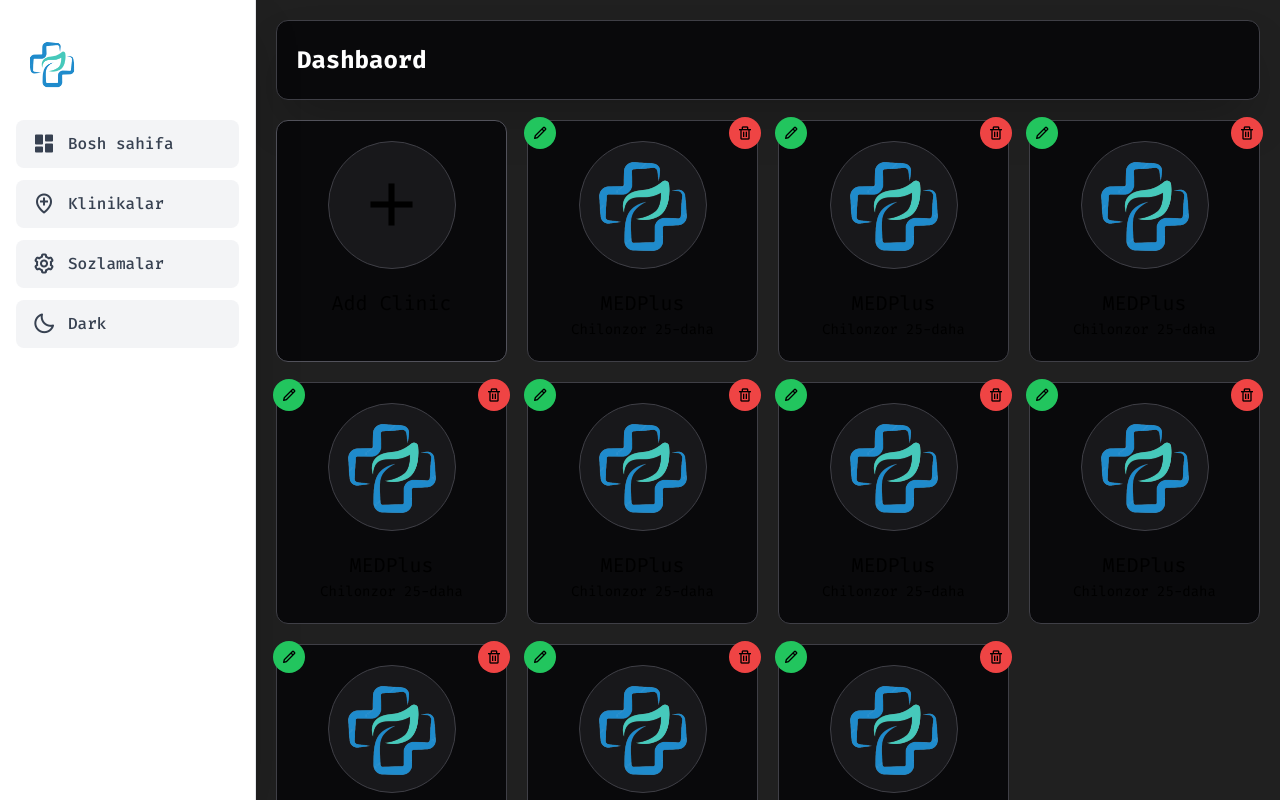
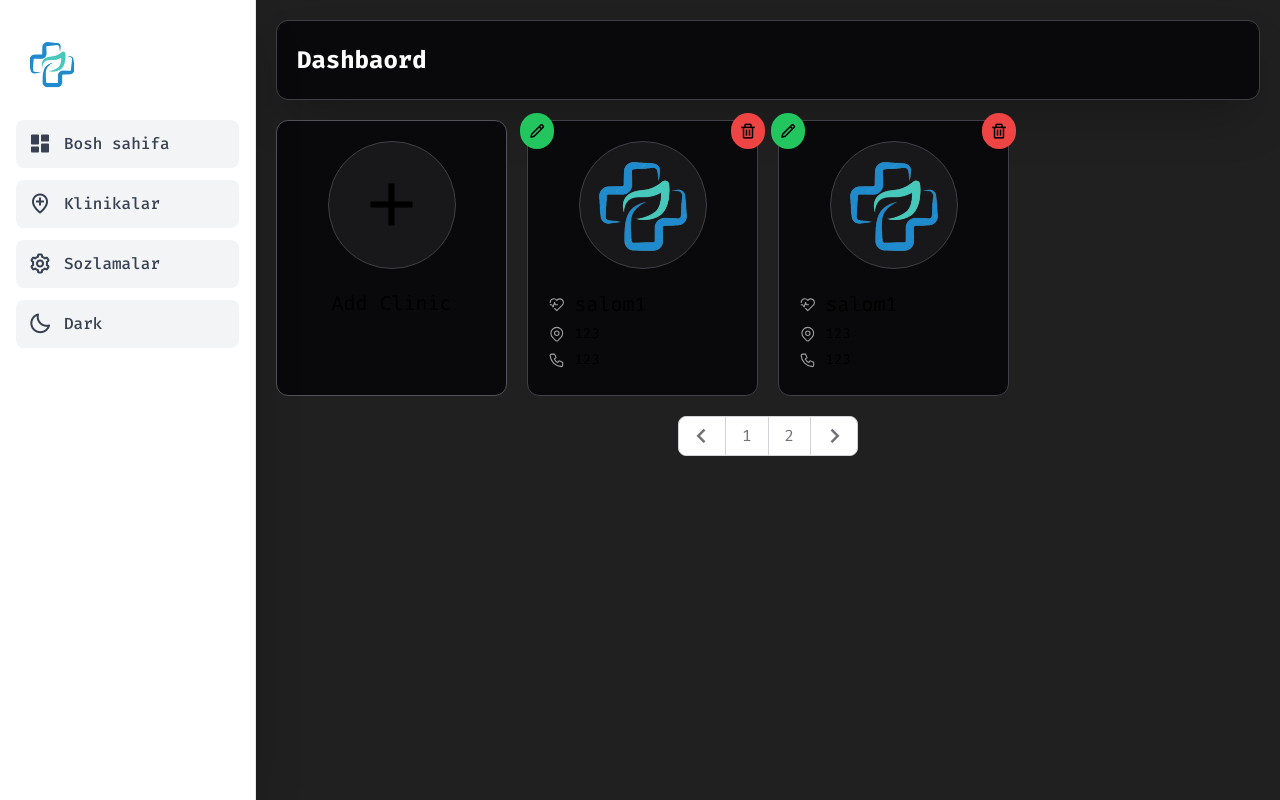
Before and after one commit to vuex-team-contest-3/vuex-team-contest-3-frontend, a Vue app: page /admin/clinics in a window 1280 px wide. Built offline with nearby package versions, Linux system fonts and the light colour scheme.

Commit message:
end of pagination & edit clinic

```diff
--- /dev/null
+++ b/src/components/ClineCard.vue
@@ -0,0 +1,84 @@
+<script setup>
+import { useClinic } from "@/stores/clinic";
+import { ref, reactive } from "vue";
+const { isUser, data } = defineProps(["isUser", "data"]);
+
+const updateId = ref(null);
+const updatedData = reactive({
+	name: data.name,
+	address: data.address,
+	img: data.img,
+	phone: data.phone,
+});
+console.log(updatedData);
+const clinic_store = useClinic();
+
+const updateClinic = () => {
+	clinic_store.UPDATE_CLINIC(updateId.value);
+};
+</script>
+
+<template>
+	<div>
+		<div
+			class="rounded-xl border border-zinc-700 hover:border-zinc-500 bg-zinc-950 hover:bg-zinc-900 text-center dark:text-white p-5 cursor-pointer hover:shadow-xl duration-300 relative">
+			<i
+				v-if="isUser == 0"
+				class="text-lg bg-red-500 px-2 p-1 absolute bx bx-trash -top-2 -right-2 rounded-full"></i>
+			<i
+				v-if="isUser == 0 && !updateId"
+				@click="() => (updateId = data.id)"
+				class="text-lg bg-green-500 px-2 p-1 absolute bx bx-pencil -top-2 -left-2 rounded-full"></i>
+			<i
+				v-if="isUser == 0 && updateId"
+				@click="() => (updateId = null)"
+				class="text-lg bg-blue-500 px-2 p-1 absolute bx bx-check -top-2 -left-2 rounded-full"></i>
+
+			<img
+				src="@/assets/logo.png"
+				class="mb-5 h-32 w-32 mx-auto bg-zinc-900 border border-zinc-700 rounded-full"
+				alt="" />
+			<div class="flex items-center mb-1">
+				<HeartMedIcon />
+				<input
+					class="px-1 text-xl border border-transparent ml-1 bg-transparent w-full outline-none"
+					:class="updateId ? ' border-zinc-600 rounded-md' : 'cursor-pointer'"
+					:readonly="!updateId"
+					:value="updatedData.name"
+					:v-model="updatedData.name" />
+			</div>
+			<div class="flex items-center mb-1">
+				<LocationIcon />
+				<input
+					class="px-1 text-sm border border-transparent ml-1 bg-transparent w-full outline-none"
+					:class="updateId ? ' border-zinc-600 rounded-md' : 'cursor-pointer'"
+					:readonly="!updateId"
+					:value="updatedData.address"
+					:v-model="updatedData.address" />
+			</div>
+			<div class="flex items-center mb-1">
+				<PhoneIcon />
+				<input
+					class="px-1 text-sm border border-transparent ml-1 bg-transparent w-full outline-none"
+					:class="updateId ? ' border-zinc-600 rounded-md' : 'cursor-pointer'"
+					:readonly="!updateId"
+					:value="updatedData.phone"
+					:v-model="updatedData.phone" />
+			</div>
+			<div v-if="isUser == 1" class="flex items-center justify-between pt-2">
+				<div class="flex items-center justify-between gap-2">
+					<i
+						class="text-red-500 bx bxs-heart text-xl hover:scale-125 duration-150"></i>
+					<!-- <i class="bx bx-heart text-xl hover:scale-125 duration-150"></i> -->
+					<span class="text-sm">17</span>
+				</div>
+				<div class="">
+					<!-- <i class="text-xl hover:scale-125 duration-150 bx bx-bookmark"></i> -->
+					<i class="text-xl hover:scale-125 duration-150 bx bxs-bookmark"></i>
+				</div>
+			</div>
+		</div>
+	</div>
+</template>
+
+<style scoped></style>
--- /dev/null
+++ b/src/components/LoadingCards.vue
@@ -0,0 +1,28 @@
+<script setup></script>
+
+<template>
+	<div>
+		<div
+			class="animate-pulse rounded-xl border border-zinc-700 hover:border-zinc-500 bg-zinc-950 hover:bg-zinc-900 text-center dark:text-white p-5 cursor-pointer hover:shadow-xl duration-300 relative">
+			<i
+				class="mb-5 h-32 w-32 mx-auto dark:bg-zinc-700 animate-pulse border border-zinc-700 rounded-full bx bx-image text-5xl flex items-center justify-center text-zinc-400"></i>
+			<div class="flex items-center mb-1">
+				<HeartMedIcon />
+				<span
+					class="h-2.5 bg-zinc-200 rounded-full dark:bg-zinc-700 w-full mx-2 animate-pulse"></span>
+			</div>
+			<div class="flex items-center mb-1">
+				<LocationIcon />
+				<span
+					class="h-2.5 bg-zinc-200 rounded-full dark:bg-zinc-700 w-full mx-2 animate-pulse"></span>
+			</div>
+			<div class="flex items-center mb-1">
+				<PhoneIcon />
+				<span
+					class="h-2.5 bg-zinc-200 rounded-full dark:bg-zinc-700 w-full mx-2 animate-pulse"></span>
+			</div>
+		</div>
+	</div>
+</template>
+
+<style scoped></style>
--- a/src/components/Pagination.vue
+++ b/src/components/Pagination.vue
@@ -1,32 +1,11 @@
-<script setup></script>
+<script setup>
+const { page, data } = defineProps(["page", "data"]);
+console.log(data.length);
+page.currentPage = 2;
+</script>
 
 <template>
-	<nav aria-label="Page navigation example">
-		<ul
-			class="flex items-center justify-center -space-x-px h-10 text-base mt-5">
-			<li>
-				<a
-					href="#"
-					class="flex items-center justify-center px-2 h-10 ml-0 leading-tight text-zinc-500 bg-white border border-zinc-300 rounded-l-lg hover:bg-zinc-100 hover:text-zinc-700 dark:bg-zinc-800 dark:border-zinc-700 dark:text-zinc-400 dark:hover:bg-zinc-700 dark:hover:text-white">
-					<i class="bx bx-chevron-left text-3xl"></i>
-				</a>
-			</li>
-			<li v-for="el in 5">
-				<a
-					href="#"
-					class="flex items-center justify-center px-4 h-10 leading-tight text-zinc-500 bg-white border border-zinc-300 hover:bg-zinc-100 hover:text-zinc-700 dark:bg-zinc-800 dark:border-zinc-700 dark:text-zinc-400 dark:hover:bg-zinc-700 dark:hover:text-white"
-					>{{ el }}</a
-				>
-			</li>
-			<li>
-				<a
-					href="#"
-					class="flex items-center justify-center px-2 h-10 ml-0 leading-tight text-zinc-500 bg-white border border-zinc-300 rounded-r-lg hover:bg-zinc-100 hover:text-zinc-700 dark:bg-zinc-800 dark:border-zinc-700 dark:text-zinc-400 dark:hover:bg-zinc-700 dark:hover:text-white">
-					<i class="bx bx-chevron-right text-3xl"></i>
-				</a>
-			</li>
-		</ul>
-	</nav>
+
 </template>
 
 <style scoped></style>
--- a/src/components/Sidebar.vue
+++ b/src/components/Sidebar.vue
@@ -8,31 +8,34 @@ const mode = useMode();
 <template>
 	<div>
 		<aside
-			class="flex flex-col duration-300 w-64 h-screen px-4 py-8 overflow-y-auto bg-white border-r dark:bg-zinc-950 dark:border-gray-700 shadow-2xl group absolute">
+			class="flex flex-col duration-300 lg:w-64 sm:w-20 h-screen px-4 py-8 overflow-y-auto bg-white border-r dark:bg-zinc-950 dark:border-gray-700 shadow-2xl group absolute">
 			<a
 				href="/admin"
 				class="pl-1 mx-auto flex items-center justify-start w-full gap-2 text-white">
-				<img class="w-auto h-16 duration-300" src="@/assets/logo.png" alt="" />
-				<h1 class="text-2xl block">ClineApp</h1>
+				<img
+					class="w-auto h-16 duration-300 object-cover"
+					src="@/assets/logo.png"
+					alt="" />
+				<h1 class="hidden lg:block text-2xl">ClineApp</h1>
 			</a>
 			<div class="flex flex-col justify-between flex-1 mt-6">
 				<nav>
 					<router-link
 						v-for="el in menus"
-						class="flex items-center px-4 py-2 mb-3 text-gray-700 bg-gray-100 rounded-lg dark:bg-gray-800 dark:text-gray-200"
+						class="flex items-center px-3 py-2 mb-3 text-gray-700 bg-gray-100 rounded-lg dark:bg-gray-800 dark:text-gray-200"
 						:to="el.path">
 						<i class="text-2xl" :class="el.icon"></i>
-						<span class="mx-3 text-md font-medium block">
+						<span class="hidden lg:block mx-3 text-md font-medium">
 							{{ el.name }}
 						</span>
 					</router-link>
 					<button
 						@click="mode.changeMode"
-						class="flex items-center w-full px-4 py-2 mb-3 text-gray-700 bg-gray-100 rounded-lg dark:bg-gray-800 dark:text-gray-200">
+						class="flex items-center w-full px-3 py-2 mb-3 text-gray-700 bg-gray-100 rounded-lg dark:bg-gray-800 dark:text-gray-200">
 						<i
 							class="text-2xl"
 							:class="mode.mode ? 'bx bx-sun' : 'bx bx-moon'"></i>
-						<span class="mx-3 text-md font-medium block">
+						<span class="hidden lg:block mx-3 text-md font-medium">
 							{{ mode.mode ? "Light" : "Dark" }}
 						</span>
 					</button>
--- /dev/null
+++ b/src/stores/clinic.js
@@ -0,0 +1,34 @@
+import { reactive, ref, computed } from "vue";
+import { defineStore } from "pinia";
+
+export const useClinic = defineStore("clinic", () => {
+	const store = reactive({
+		data: [
+			{ name: "salom1", address: "123", phone: "123" },
+			{ name: "salom1", address: "123", phone: "123" },
+			{ name: "salom2", address: "123", phone: "123" },
+			{ name: "salom2", address: "123", phone: "123" },
+		],
+		load: false,
+	});
+
+	const GET_CLINIC = () => {};
+
+	const ADD_CLINIC = (data) => {
+		console.log(data);
+		store.data.push(data);
+	};
+
+	const UPDATE_CLINIC = (id, data) => {
+		for (const i in store.data) {
+			if (store.data[i].id == id) {
+				store.data[i] = data;
+			}
+		}
+	};
+
+	const CLINICS = computed(() => store.data);
+	const LOAD = computed(() => store.load);
+
+	return { CLINICS, LOAD, GET_CLINIC, ADD_CLINIC, UPDATE_CLINIC };
+});
--- a/src/stores/mode.js
+++ b/src/stores/mode.js
@@ -3,7 +3,6 @@ import { defineStore } from "pinia";
 
 export const useMode = defineStore("counter", () => {
 	const mode = ref(JSON.parse(localStorage.getItem("mode")));
-	console.log(mode.value);
 
 	const changeMode = () => {
 		if (mode.value == true) {
--- a/src/views/Admin/Clinics.vue
+++ b/src/views/Admin/Clinics.vue
@@ -1,27 +1,38 @@
 <script setup>
 import { ref, reactive } from "vue";
+import { useClinic } from "@/stores/clinic";
+import LoadingCards from "../../components/LoadingCards.vue";
+
+const clinic_store = useClinic();
+const page = reactive({
+	currentPage: 1,
+	itemsPerPage: 2,
+});
 const addClinicModal = ref(false);
 
 const newClinic = reactive({
 	name: "",
 	address: "",
 	img: "",
-	call_center: "",
-	location: "",
+	phone: "",
 });
 
 const resetFormClinic = () => {
 	addClinicModal.value = !addClinicModal.value;
 	for (const i in newClinic) newClinic[i] = "";
 };
-const location = ref("");
+
+const addNewClinic = () => {
+	clinic_store.ADD_CLINIC({ id: Date.now(), ...newClinic });
+	resetFormClinic();
+};
 </script>
 
 <template>
 	<!-- ADD QUESTION MODAL -->
 	<div
-		class="absolute w-full h-screen bg-black/70 top-0 left-0 flex items-center justify-center z-50"
-		:class="addClinicModal ? '' : 'hidden'">
+		class="absolute w-full h-screen bg-black/70 left-0 flex items-center justify-center z-50 duration-300"
+		:class="addClinicModal ? 'top-0' : '-top-full'">
 		<div class="relative w-full max-w-2xl max-h-full">
 			<!-- Modal content -->
 			<div
@@ -36,11 +47,11 @@ const location = ref("");
 					<h3 class="mb-4 text-xl font-medium text-gray-900 dark:text-white">
 						Add new Clinic
 					</h3>
-					<div class="flex gap-5 mb-5">
+					<form class="flex gap-5 mb-5">
 						<div class="w-[40%] flex items-center justify-center">
 							<label
 								for="image"
-								class="flex items-center justify-center h-36 w-36 bg-zinc-950 rounded-full mx-auto cursor-pointer border border-zinc-700">
+								class="flex items-center justify-center h-44 w-44 bg-zinc-950 rounded-full mx-auto cursor-pointer border border-zinc-700">
 								<img v-if="newClinic.img" src="@/assets/logo.png" alt="" />
 								<i v-else class="text-7xl text-white bx bx-upload"></i>
 							</label>
@@ -61,7 +72,7 @@ const location = ref("");
 									type="text"
 									id="full_name"
 									class="bg-gray-50 border border-gray-300 text-gray-900 text-sm rounded-lg focus:ring-blue-500 focus:border-blue-500 block w-full p-2.5 dark:bg-gray-600 dark:border-gray-600 dark:placeholder-gray-400 dark:text-white dark:focus:ring-blue-500 dark:focus:border-blue-500 outline-none"
-									placeholder="Shoxmed	"
+									placeholder="Shoxmed"
 									required
 									v-model="newClinic.name" />
 							</div>
@@ -78,15 +89,21 @@ const location = ref("");
 									required
 									v-model="newClinic.phone" />
 							</div>
+							<div>
+								<label
+									class="block mb-2 text-sm font-medium text-blue-900 dark:text-blue-300 dark:bg-blue-500/20 bg-blue-300 rounded-md text-center p-1">
+									Address
+								</label>
+								<input
+									type="text"
+									id="address"
+									class="bg-gray-50 border border-gray-300 text-gray-900 text-sm rounded-lg focus:ring-blue-500 focus:border-blue-500 block w-full p-2.5 dark:bg-gray-600 dark:border-gray-600 dark:placeholder-gray-400 dark:text-white dark:focus:ring-blue-500 dark:focus:border-blue-500 outline-none"
+									placeholder="Chilonzor 12-daha"
+									required
+									v-model="newClinic.address" />
+							</div>
 						</div>
-					</div>
-					<div class="mb-5">
-						<iframe
-							class="h-32 w-full rounded-lg"
-							src="https://www.google.com/maps/place/%D0%90%D0%BB-%D0%91%D1%83%D1%85%D0%BE%D1%80%D0%B8%D0%B9+%D0%B6%D0%BE%D0%BC%D0%B5%D1%8A+%D0%BC%D0%B0%D1%81%D0%B6%D0%B8%D0%B4%D0%B8/@40.763392,72.3419136,13z/data=!4m6!3m5!1s0x38bcec59a47bc3a5:0x75e885f916897c12!8m2!3d40.7642412!4d72.3825151!16s%2Fg%2F11f1pfb5py?entry=ttu"
-							frameborder="0"
-							allowfullscreen></iframe>
-					</div>
+					</form>
 
 					<div class="flex items-center justify-between">
 						<button
@@ -98,7 +115,7 @@ const location = ref("");
 						<button
 							type="submit"
 							class="w-40 text-white bg-blue-700 hover:bg-blue-800 font-medium rounded-lg text-sm px-5 py-2 text-center dark:bg-blue-600 dark:hover:bg-blue-700"
-							@click="addTest">
+							@click="addNewClinic">
 							Qo'shish
 						</button>
 					</div>
@@ -115,27 +132,54 @@ const location = ref("");
 					class="h-32 w-32 flex items-center justify-center mx-auto text-7xl rounded-full bx bx-plus bg-zinc-900 border border-zinc-700 mb-5"></i>
 				<span class="text-xl">Add Clinic</span>
 			</div>
-			<div
-				v-for="el in 10"
-				class="rounded-xl border border-zinc-700 hover:border-zinc-500 bg-zinc-950 hover:bg-zinc-900 text-center dark:text-white p-5 cursor-pointer hover:shadow-xl duration-300 relative">
-				<i
-					class="bg-red-500 p-2 absolute bx bx-trash -top-1 -right-1 rounded-full"></i>
-				<i
-					class="bg-green-500 p-2 absolute bx bx-pencil -top-1 -left-1 rounded-full"></i>
-
-				<img
-					src="@/assets/logo.png"
-					class="mb-5 h-32 w-32 mx-auto bg-zinc-900 border border-zinc-700 rounded-full"
-					alt="" />
-				<span class="text-xl">MEDPlus</span>
-				<div class="">
-					<i class="bx bx-location"></i>
-					<span class="text-sm">Chilonzor 25-daha</span>
-				</div>
-			</div>
+			<ClineCard
+				v-if="!clinic_store.LOAD"
+				v-for="el in clinic_store.CLINICS.slice(
+					(page.currentPage - 1) * page.itemsPerPage,
+					(page.currentPage - 1) * page.itemsPerPage + page.itemsPerPage
+				)"
+				:data="el"
+				isUser="0" />
+			<LoadingCards v-else v-for="el in 4" />
 		</div>
 
-		<Pagination />
+		<nav>
+			<div
+				class="flex items-center justify-center -space-x-px h-10 text-base mt-5">
+				<button
+					@click="
+						() => {
+							page.currentPage > 1 ? page.currentPage-- : 0;
+						}
+					"
+					class="outline-none flex items-center justify-center px-2 h-10 ml-0 leading-tight text-zinc-500 bg-white border border-zinc-300 rounded-l-lg hover:bg-zinc-100 hover:text-zinc-700 dark:bg-zinc-800 dark:border-zinc-700 dark:text-zinc-400 dark:hover:bg-zinc-700 dark:hover:text-white">
+					<i class="bx bx-chevron-left text-3xl"></i>
+				</button>
+				<button
+					v-for="el in Math.ceil(
+						clinic_store.CLINICS.length / page.itemsPerPage
+					)"
+					@click="() => (page.currentPage = el)"
+					:class="
+						page.currentPage == el ? 'dark:bg-gray-900' : 'dark:bg-gray-800'
+					"
+					class="outline-none flex items-center justify-center px-4 h-10 leading-tight text-zinc-500 bg-white border border-zinc-300 hover:bg-zinc-100 hover:text-zinc-700 dark:bg-zinc-800 dark:border-zinc-700 dark:text-zinc-400 dark:hover:bg-zinc-700 dark:hover:text-white">
+					{{ el }}
+				</button>
+				<button
+					@click="
+						() => {
+							page.currentPage <
+							Math.ceil(clinic_store.CLINICS.length / page.itemsPerPage)
+								? page.currentPage++
+								: 0;
+						}
+					"
+					class="outline-none flex items-center justify-center px-2 h-10 ml-0 leading-tight text-zinc-500 bg-white border border-zinc-300 rounded-r-lg hover:bg-zinc-100 hover:text-zinc-700 dark:bg-zinc-800 dark:border-zinc-700 dark:text-zinc-400 dark:hover:bg-zinc-700 dark:hover:text-white">
+					<i class="bx bx-chevron-right text-3xl"></i>
+				</button>
+			</div>
+		</nav>
 	</div>
 </template>
 
--- a/src/views/Admin/Dashboard.vue
+++ b/src/views/Admin/Dashboard.vue
@@ -4,7 +4,7 @@
 	<main class="min-h-screen bg-[#202020]">
 		<section class="">
 			<Sidebar />
-			<div class="h-screen overflow-y-auto ml-64 p-5">
+			<div class="h-screen overflow-y-auto lg:ml-64 sm:ml-20 p-5">
 				<AdminTop />
 				<router-view></router-view>
 			</div>
--- a/src/views/User/Clinics.vue
+++ b/src/views/User/Clinics.vue
@@ -3,32 +3,7 @@
 <template>
 	<div class="py-10">
 		<div class="grid lg:grid-cols-4 md:grid-cols-3 sm:grid-cols-2 gap-5">
-			<div
-				v-for="el in 8"
-				class="rounded-xl border border-zinc-700 hover:border-zinc-500 bg-zinc-950 hover:bg-zinc-900 text-center dark:text-white px-5 pt-5 cursor-pointer hover:shadow-xl duration-300 relative">
-				<img
-					src="@/assets/logo.png"
-					class="mb-5 h-32 w-32 mx-auto bg-zinc-900 border border-zinc-700 rounded-full"
-					alt="" />
-				<div class="flex items-center gap-2 mb-1">
-					<HeartMedIcon />
-					<span class="text-xl">MEDPlus</span>
-				</div>
-				<div class="flex items-center gap-2 mb-1">
-					<LocationIcon />
-					<span class="text-sm">Chilonzor 25-daha</span>
-				</div>
-				<div class="flex items-center gap-2 mb-1">
-					<PhoneIcon />
-					<span class="text-sm">+998 (88) 777-01-01</span>
-				</div>
-				<div class="flex items-center justify-end gap-2 pt-5 pb-2">
-					<i
-						class="text-red-500 bx bxs-heart text-xl hover:scale-125 duration-150"></i>
-					<!-- <i class="bx bx-heart text-xl hover:scale-125 duration-150"></i> -->
-					<span class="text-sm">17</span>
-				</div>
-			</div>
+			<ClineCard v-for="el in 8" isUser="1" />
 		</div>
 
 		<Pagination />
```
